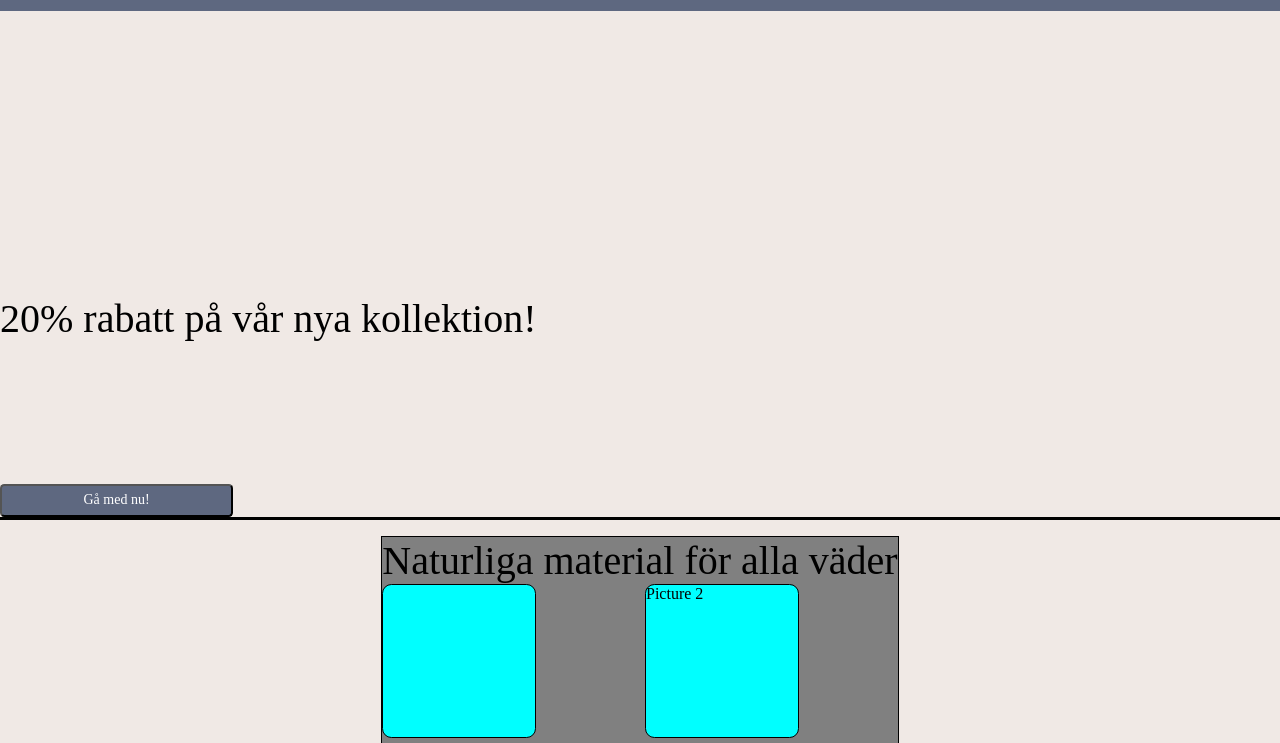
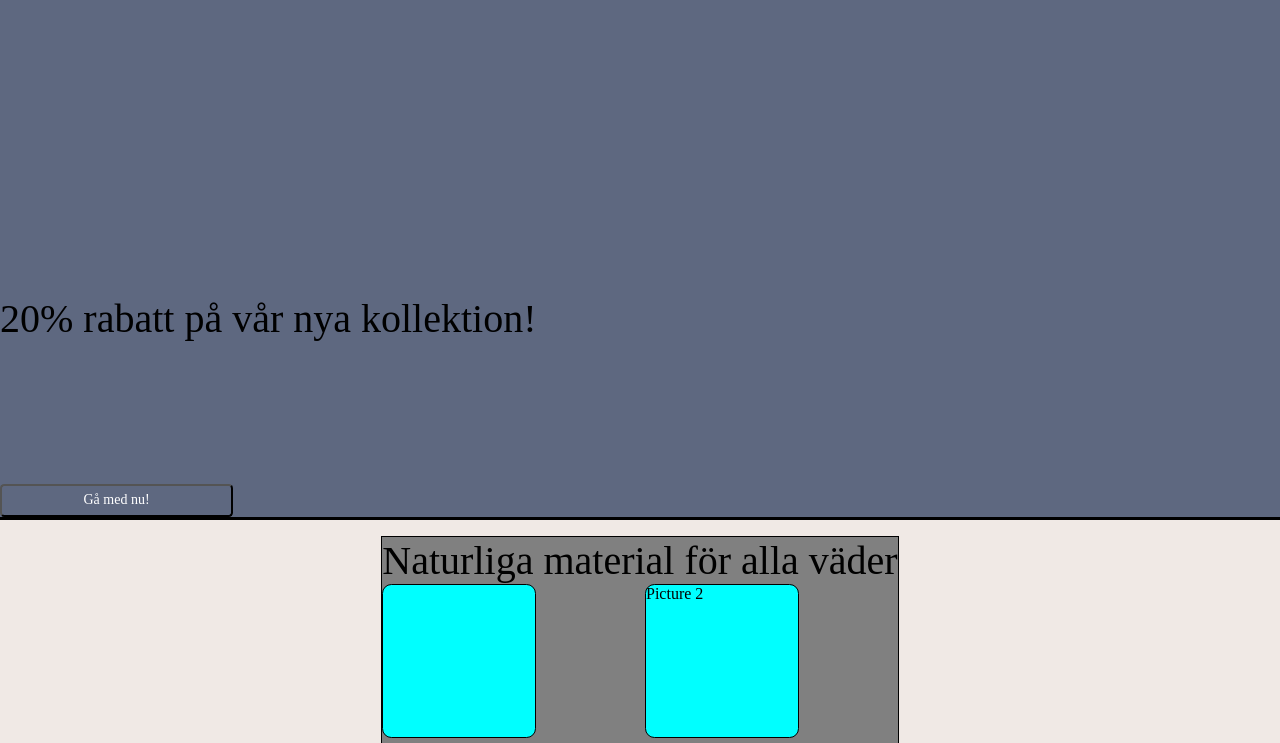
Before and after one commit to lovbackan/Naturally, a plain HTML site: page index.html in a window 1280 px wide. Shown: the part 57-800 px from the top of the page. Drawn offline with Linux system fonts and the light colour scheme.

Commit message:
added header background color

```diff
--- a/styles/header.css
+++ b/styles/header.css
@@ -1,4 +1,5 @@
 header {
+    background-color: #5E6880;
     height: 36.063rem;
     border-bottom: 3px solid black;
     display: flex;
```
